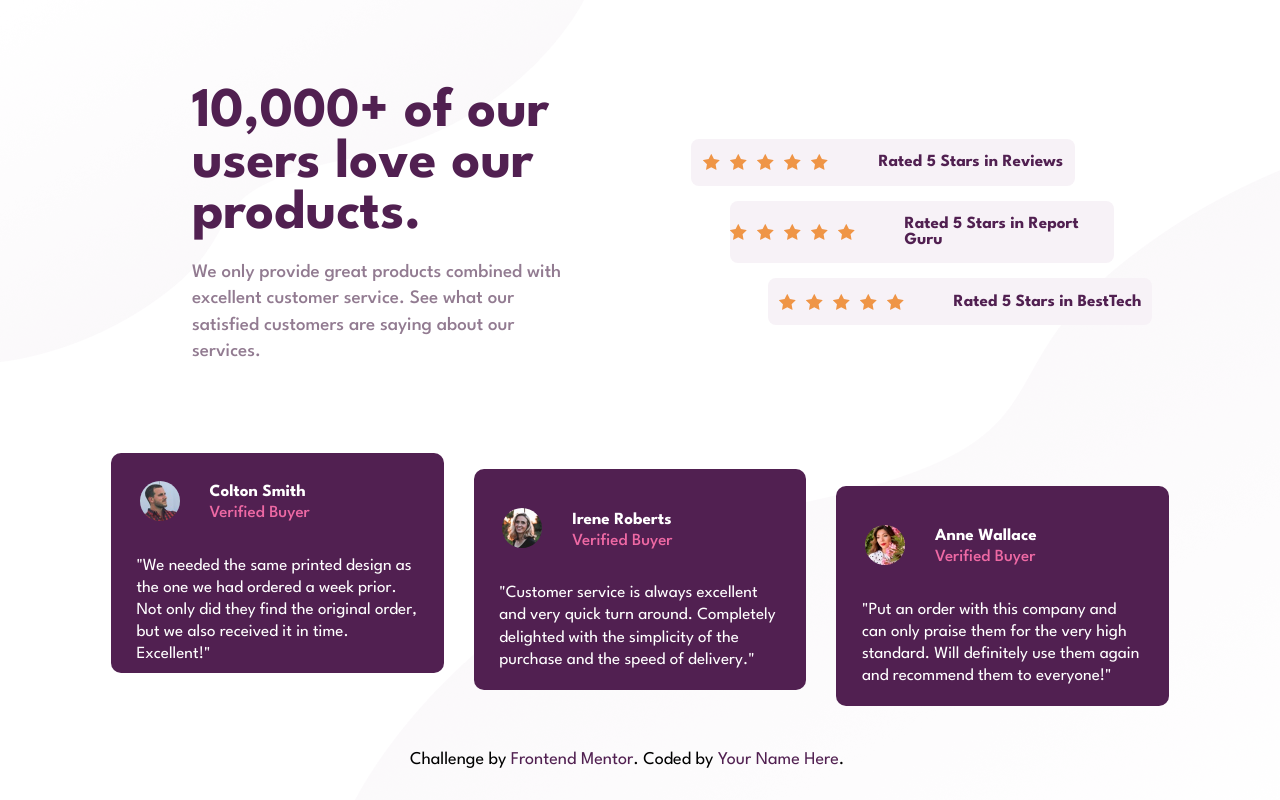
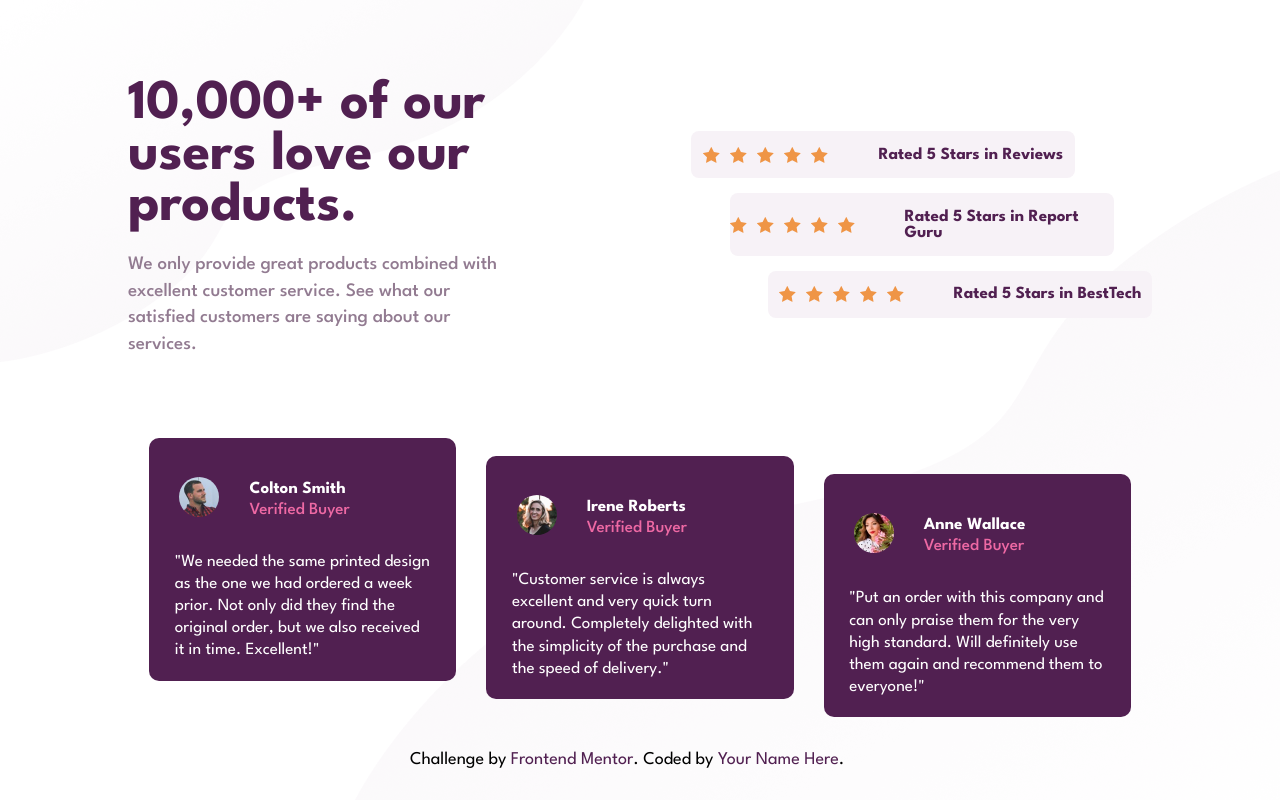
Before and after one commit to Sitkowski01/Social-proof-section, a plain HTML site: page index.html in a window 1280 px wide. Drawn offline with Linux system fonts and the light colour scheme.

Commit message:
Update style.css

```diff
--- a/style.css
+++ b/style.css
@@ -23,8 +23,6 @@ body{
     justify-items: center;
 }
 .upper-left-column{
-    position: relative;
-    left: 5%;
     display: flex;
     flex-direction: column;
     justify-content: space-around;
@@ -49,7 +47,7 @@ body{
 }
 .first-rectangle{
     background-color: #512051;
-    width: 22%;
+    width: 20%;
     padding: 0 2%;
     display: flex;
     flex-direction: column;
@@ -78,7 +76,7 @@ body{
     position: relative;
     top: 7.5%;
     background-color: #512051;
-    width: 22%;
+    width: 20%;
     padding: 0 2%;
     display: flex;
     flex-direction: column;
@@ -107,7 +105,7 @@ body{
     position: relative;
     top: 15%;
     background-color: #512051;
-    width: 22%;
+    width: 20%;
     padding: 1.5% 2%;
     display: flex;
     flex-direction: column;
```
